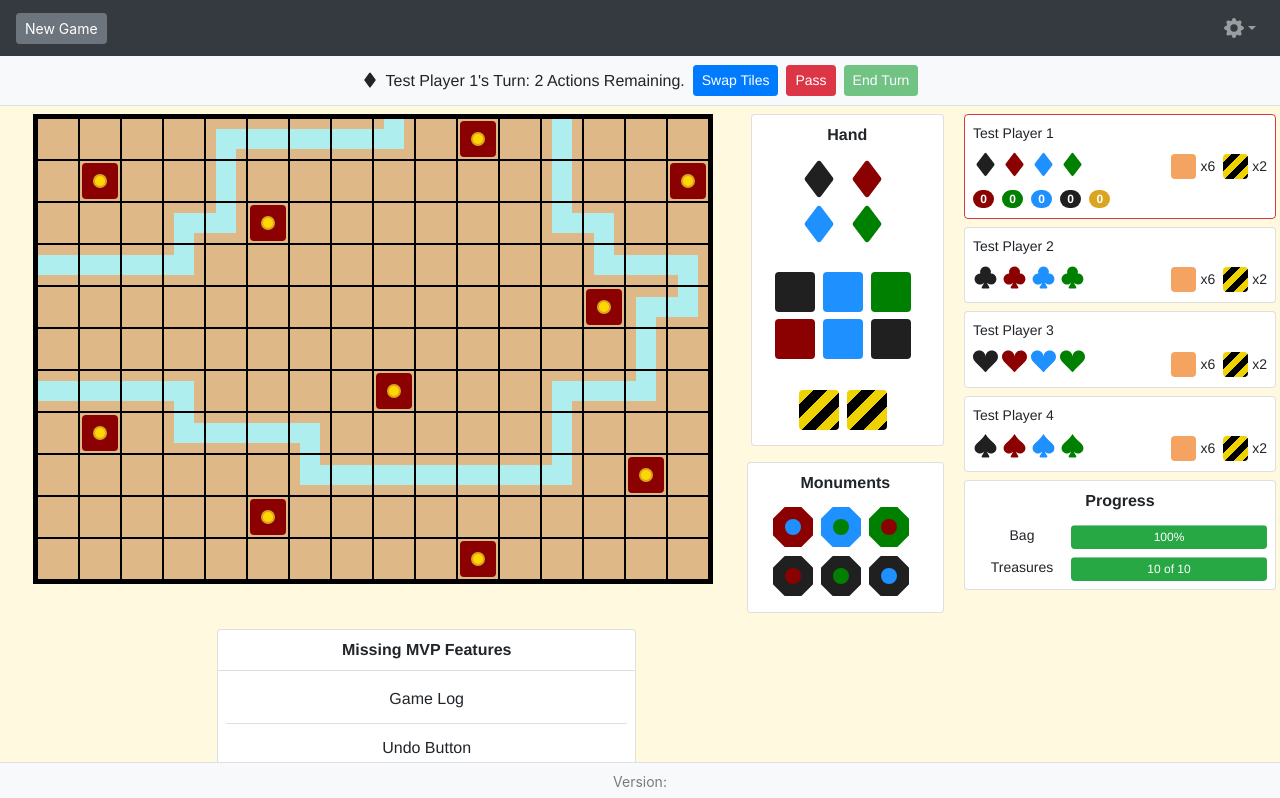
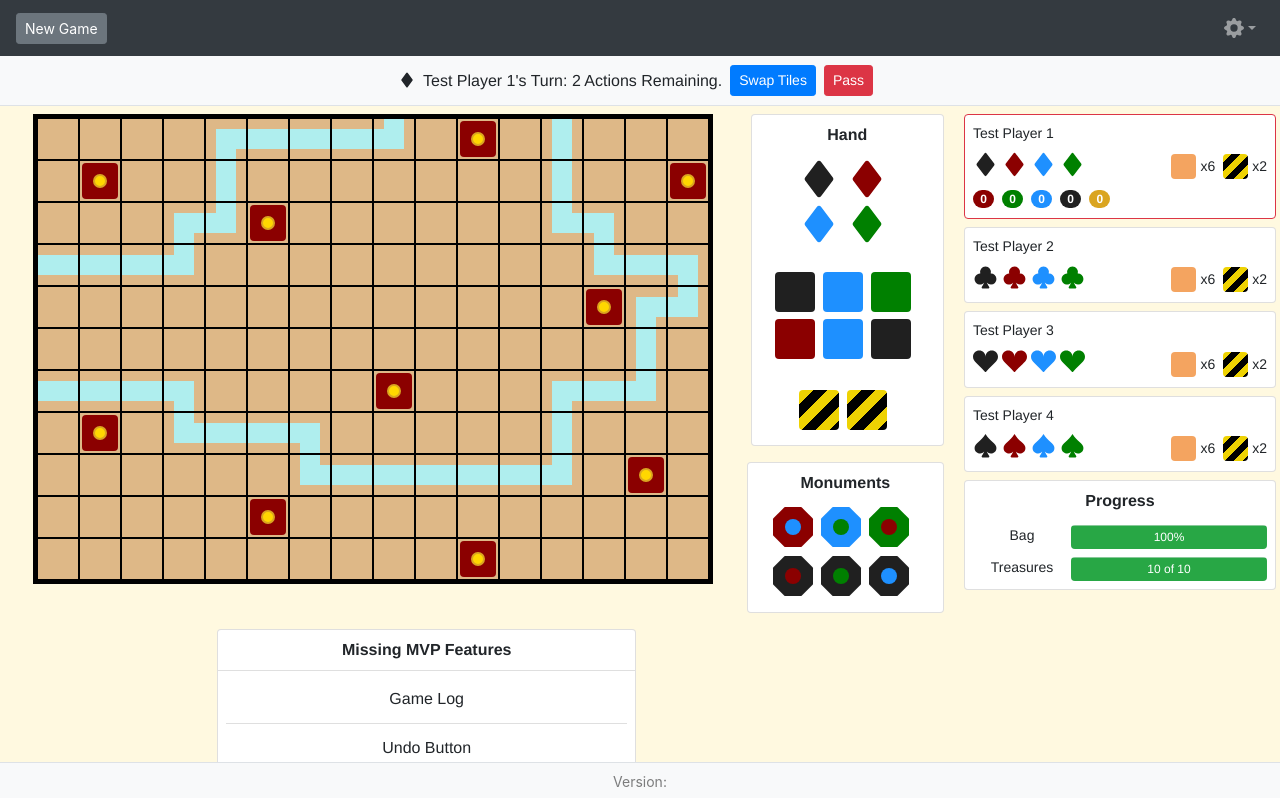
Before and after one commit to joshuahysong/RiverGame, a Vue app: page / in a window 1280 px wide. Shown: the top 798 px of the page. Built offline with nearby package versions, Linux system fonts and the light colour scheme.

Commit message:
Show and hide buttons instead of disable

```diff
--- a/src/components/ActionBar.vue
+++ b/src/components/ActionBar.vue
@@ -30,7 +30,7 @@
             <b-button
                 variant="danger"
                 size="sm"
-                :disabled="areActionsDepleted"
+                :hidden="areActionsDepleted"
                 @click="showPassTurnMessageBox"
                 class="mr-2">
                 Pass
@@ -38,7 +38,7 @@
             <b-button
                 variant="success"
                 size="sm"
-                :disabled="isEndTurnDisabled"
+                :hidden="!areActionsDepleted"
                 @click="doEndTurn">
                 End Turn
             </b-button>
@@ -108,9 +108,6 @@ export default {
         },
         remainingActionsMessage() {
             return `${this.remainingActions} Action${(this.remainingActions == 1 ? '' : 's')} Remaining. `
-        },
-        isEndTurnDisabled() {
-            return this.remainingActions != 0
         },
         areActionsDepleted() {
             return this.remainingActions == 0
```
